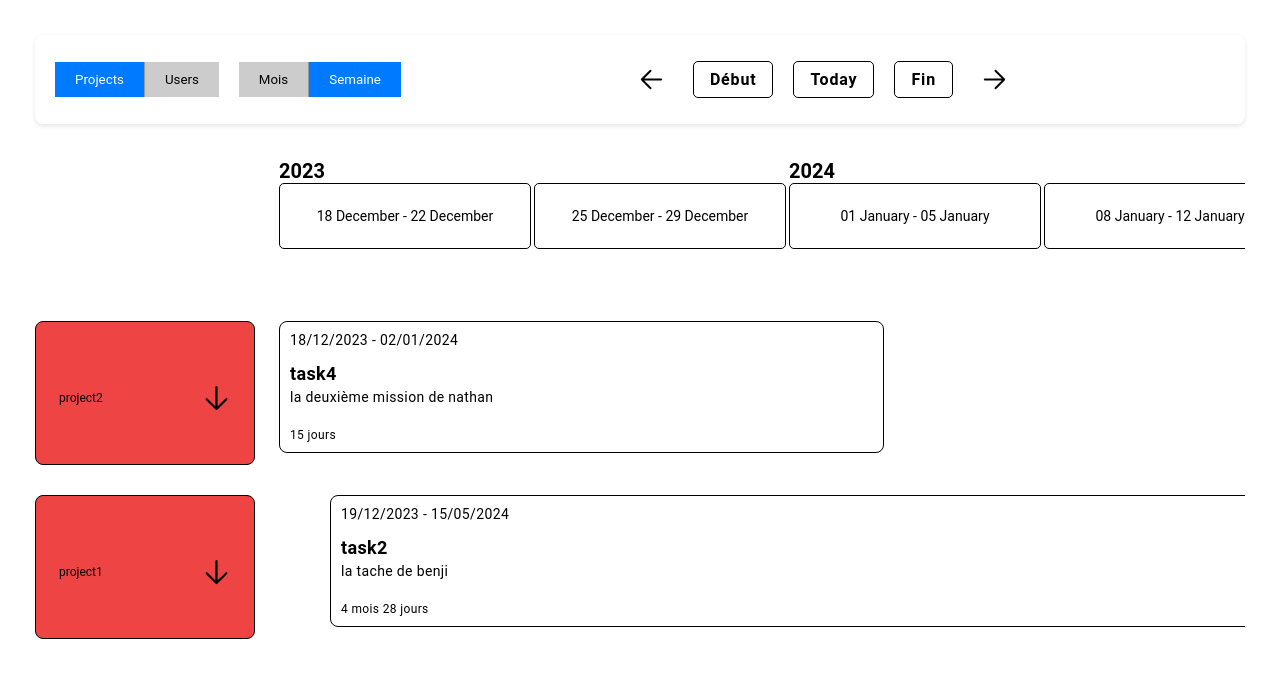
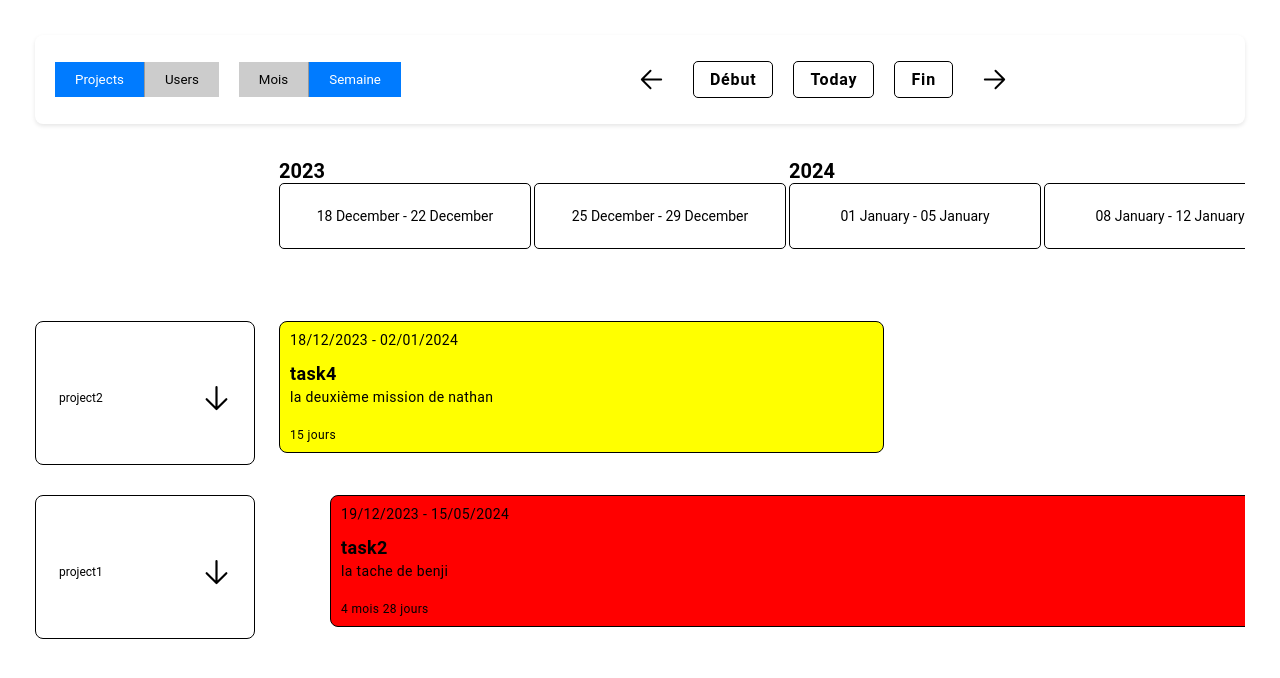
Before and after one commit to nathanszig/react-gantt, a React (Vite) app: page / in a window 1280 px wide. Shown: the top 678 px of the page. Built offline with nearby package versions, Linux system fonts and the light colour scheme.

Commit message:
[RG-20] - Card colors dynamic by json data

```diff
--- a/src/constants/colors.js
+++ b/src/assets/utils/colorsUtils.js
@@ -1,4 +1,4 @@
-export const colors = {
+export const colorsUtils = {
   red: "#ef4444",
   orange: "#f97316",
   yellow: "#eab308",
--- a/src/assets/utils/ganttUtils.js
+++ b/src/assets/utils/ganttUtils.js
@@ -314,10 +314,12 @@ export const transformUsersData = (users) => {
     user.tasks.forEach(task => {
       const projectId = task.project.id;
       const projectName = task.project.name;
+      const projectColor = task.project.color;
       if (!projectsMap[projectId]) {
         projectsMap[projectId] = {
           id: projectId,
           name: projectName,
+          color: projectColor,
           tasks: []
         };
       }
--- a/src/components/GanttTaskContainer.jsx
+++ b/src/components/GanttTaskContainer.jsx
@@ -1,6 +1,8 @@
 import React, { useEffect, useRef, useState } from 'react';
 import moment from 'moment';
 import { calculateWidthAndMargin, getWeekList, SINGLE_USER, USERS } from '../assets/utils/ganttUtils';
+import {colorsUtils} from "../assets/utils/colorsUtils";
+import {mergeStyles} from "./gantt";
 
 const GanttTaskContainer = (props) => {
 
@@ -46,7 +48,7 @@ const GanttTaskContainer = (props) => {
   };
 
   // Render the tasks
-  const renderTasks = (tasks, selectedId, projectIndex = 0) => {
+  const renderTasks = (tasks, selectedId, projectIndex = 0, projectColor) => {
     return tasks.map((task, index) => {
       let nbDays = moment(task.end).diff(moment(task.start), 'days');
       let nbMonths = moment(task.end).diff(moment(task.start), 'months');
@@ -117,7 +119,10 @@ const GanttTaskContainer = (props) => {
               <div
                 ref={stackedRef}
                 className="gantt-container-section-main-tasks-t-content"
-                style={props.styleData.taskContainer}
+                style={{
+                  ...props.styleData.taskContainer,
+                  backgroundColor: projectColor
+                }}
               >
                 <p>
                   <span>
@@ -135,16 +140,15 @@ const GanttTaskContainer = (props) => {
       );
     });
   };
-
   return (
     <div
       className="gantt-task-container"
       style={getTaskContainerStyle(props.view === USERS ? props.user : props.project)}
     >
       {props.view !== USERS
-        ? renderTasks(props.project.tasks, props.project.id)
+        ? renderTasks(props.project.tasks, props.project.id, 0, props.project.color ?? '#FFF')
         : props.user.projects.map((project, index) => (
-          renderTasks(project.tasks, props.user.id, index)
+          renderTasks(project.tasks, props.user.id, index, project.color ?? '#FFF')
         )
         )}
     </div>
--- a/src/components/GanttViewProject.jsx
+++ b/src/components/GanttViewProject.jsx
@@ -4,7 +4,6 @@ import GanttSidebar from "./ganttSidebar";
 import GanttTaskContainer from "./GanttTaskContainer";
 import { getProjects, PROJECTS } from '../assets/utils/ganttUtils';
 import { mergeStyles } from "./gantt";
-import { colors, convertHexToRGBA } from '../constants/colors'
 
 const GanttViewProject = ({ customize, data, selectView, modeMonth }) => {
   const defaultStyles = {
@@ -50,19 +49,6 @@ const GanttViewProject = ({ customize, data, selectView, modeMonth }) => {
 
   const baseStyles = mergeStyles(defaultStyles, customize);
 
-  // Function to generate dynamic styles for each project
-  const getDynamicStyles = (project) => {
-    console.log(project);
-    const dynamicStyles = {
-      sidebarProjects: {
-        background: colors[project.color],
-      }
-    };
-    const style = mergeStyles(baseStyles, dynamicStyles);
-    console.log(style);
-    return style;
-  };
-
   // Render the project
   return (
     <section className="gantt-container-section">
@@ -72,7 +58,7 @@ const GanttViewProject = ({ customize, data, selectView, modeMonth }) => {
       <div className="gantt-container-section-sidebar">
         {projects.map((project) => (
           <div className="gantt-container-section-sidebar-line" key={project.id}>
-            <GanttSidebar styleData={getDynamicStyles(project)} data={project} selectedDropdownId={selectedDropdownId}
+            <GanttSidebar styleData={baseStyles} data={project} selectedDropdownId={selectedDropdownId}
               toggleDropdown={toggleDropdown} view={PROJECTS} selectView={selectView} />
             <GanttTaskContainer users={users} selectedDropdownId={selectedDropdownId} project={project}
               styleData={baseStyles} previousTasks={previousTasks} modeMonth={modeMonth} view={PROJECTS} />
--- a/src/constants/fakeData.js
+++ b/src/constants/fakeData.js
@@ -58,7 +58,7 @@ export const fakeData = {
           "project": {
             "name": "project2",
             "id": 2,
-            "color": "blue"
+            "color": "yellow"
           },
           "name": "task4",
           "start": "12/18/2023",
```
